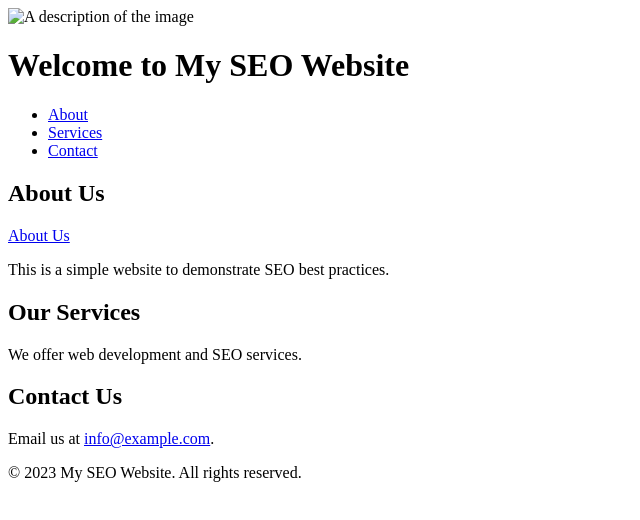
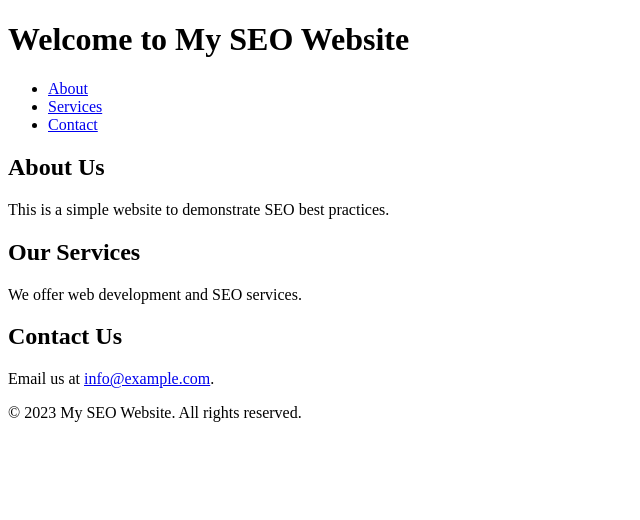
Before and after one commit to fahisnibu-nbf/fahisnibu-nbf.github, a plain HTML site: page Index.html in a window 1280 px wide. Shown: the whole page, without its empty margins (0-640 px from the left). Drawn offline with Linux system fonts and the light colour scheme.

Commit message:
Update Index.html

```diff
--- a/Index.html
+++ b/Index.html
@@ -6,9 +6,6 @@
     <meta name="description" content="This is my SEO-friendly website created with HTML and hosted on GitHub.">
     <meta name="keywords" content="SEO, HTML, GitHub, Web Development">
     <title>My SEO Website</title>
-    <meta name="description" content="This is my SEO-friendly website hosted on GitHub.">
-    <meta name="keywords" content="SEO, HTML, GitHub, Web Development">
-    <img src="image.jpg" alt="A description of the image">
 </head>
 <body>
     <header>
@@ -23,7 +20,6 @@
     </header>
     <section id="about">
         <h2>About Us</h2>
-        <a href="about.html">About Us</a>
         <p>This is a simple website to demonstrate SEO best practices.</p>
     </section>
     <section id="services">
```
